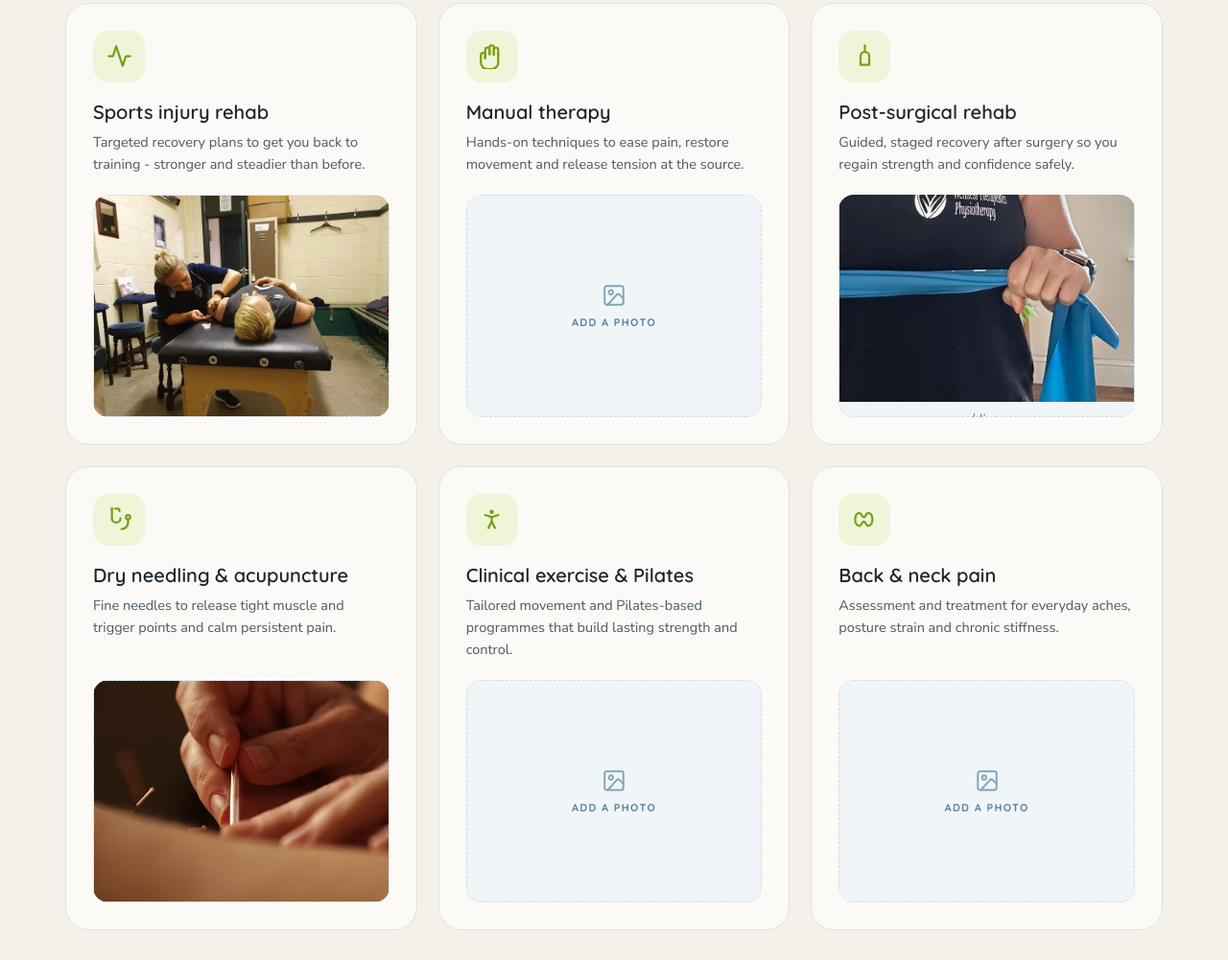
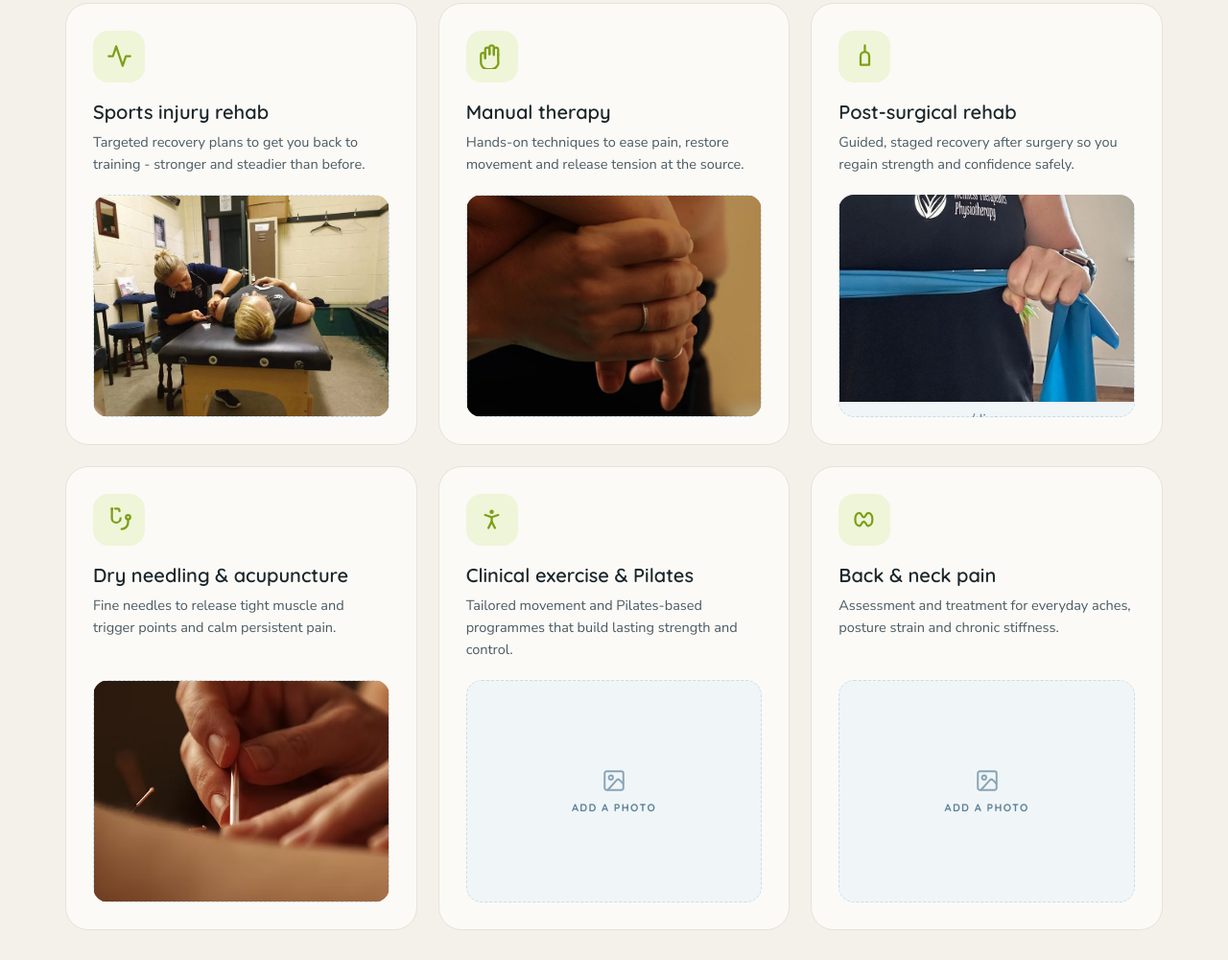
Before and after one commit to Paddylabs/TestWTSite, a plain HTML site: page index.html in a window 1280 px wide. Shown: the part 1305-2306 px from the top of the page at 96% size. Drawn offline with Linux system fonts and the light colour scheme.

Commit message:
added pic

```diff
--- a/index.html
+++ b/index.html
@@ -323,7 +323,7 @@
           <h3>Manual therapy</h3>
           <p>Hands-on techniques to ease pain, restore movement and release tension at the source.</p>
           <!-- To add a photo, replace the line below with:  <img src="assets/wt/treat-manual.jpg" alt="Manual therapy"> -->
-          <div class="svc__photo"><div class="ph"><svg xmlns="http://www.w3.org/2000/svg" viewBox="0 0 24 24" fill="none" stroke="currentColor" stroke-width="1.8" stroke-linecap="round" stroke-linejoin="round"><rect x="3" y="3" width="18" height="18" rx="2"/><circle cx="9" cy="9" r="2"/><path d="m21 15-3.6-3.6a2 2 0 0 0-2.8 0L6 21"/></svg><span>Add a photo</span></div></div>
+          <div class="svc__photo"><div class="ph"><img src="assets/wt/treat-manual.jpg" alt="Manual therapy"></div>
         </article>
         <article class="svc">
           <div class="svc__ic"><svg xmlns="http://www.w3.org/2000/svg" viewBox="0 0 24 24" fill="none" stroke="currentColor" stroke-width="2" stroke-linecap="round" stroke-linejoin="round"><path d="M12 2v6M12 8a4 4 0 0 0-4 4v8h8v-8a4 4 0 0 0-4-4z"/><circle cx="12" cy="2" r="0"/></svg></div>
```
Also changed, not shown: assets/wt/treat-manual.jpg (added).
